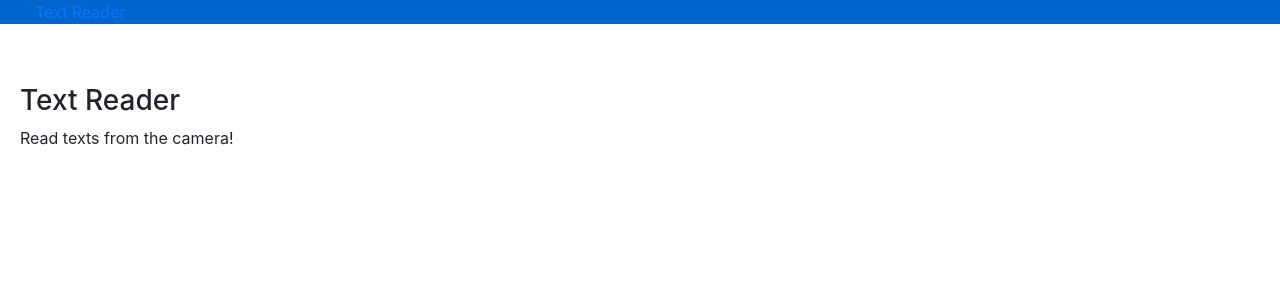
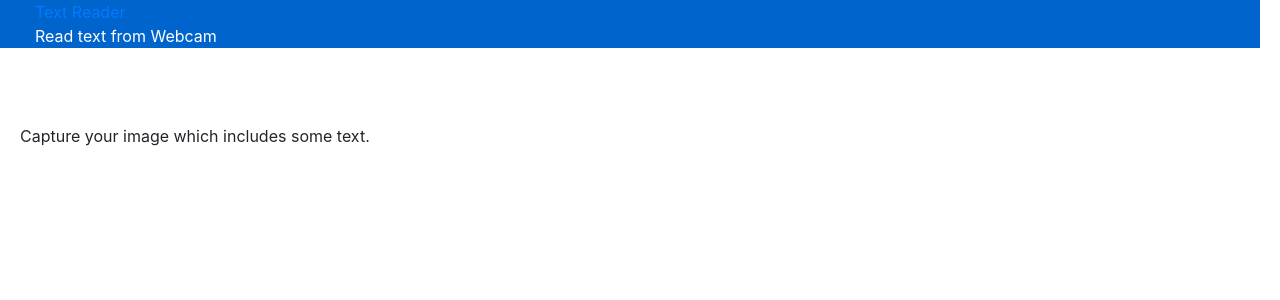
Before and after one commit to ChiekoN/TextDetectApp, a Flask app: page / in a window 1280 px wide. Shown: the top 300 px of the page. Run offline with Flask 2, Linux system fonts and the light colour scheme; parts of the project's set-up code (start-up, migrations or seed data) failed here and were passed over; some libraries are stand-ins or nearby versions.

Commit message:
Adjust the styling

```diff
--- a/static/style.css
+++ b/static/style.css
@@ -1,6 +1,15 @@
 #topbar {
     background-color: #0064cd;
     padding-left: 20px;
+    width: calc(100% - 20px);
+}
+
+.topbar p {
+    color: #ffffff;
+}
+
+.topbar .brand {
+    padding-right: 30px;
 }
 
 .topcontainer {
@@ -16,7 +25,7 @@
     padding-left: 20px;
     padding-right: 20px;
     max-width: 940px;
-    width: 100%;
+    width: calc(100% - 40px);
 }
 
 .pad {
@@ -48,7 +57,7 @@
 }
 
 .inner-container {
-    width :90%;
+    width :100%;
     max-width: 600px;
 }
 
--- a/templates/base.html
+++ b/templates/base.html
@@ -19,7 +19,9 @@
     <div id="topbar" class="topbar">
         <div class="container topcontainer">
             <a class="brand" href="#">Text Reader</a>
+            <p>Read text from Webcam</p>
         </div>
+
     </div>
     {% endblock %}
     {% block content %}{% endblock %}
--- a/templates/index.html
+++ b/templates/index.html
@@ -13,9 +13,8 @@
 {% block content %}
 <div class="container container2">
     <div class="content">
-        <h3>Text Reader</h3>
-        <p>Read texts from the camera!</p>
         <div id="disp-area">
+            <p>Capture your image which includes some text.</p>
             <div>
                 <video id="player" autoplay></video>
             </div>
```
